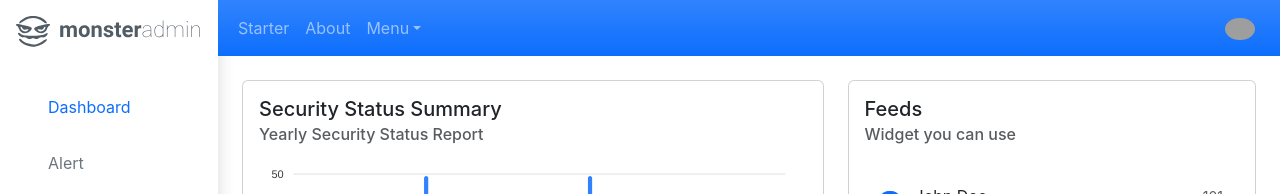
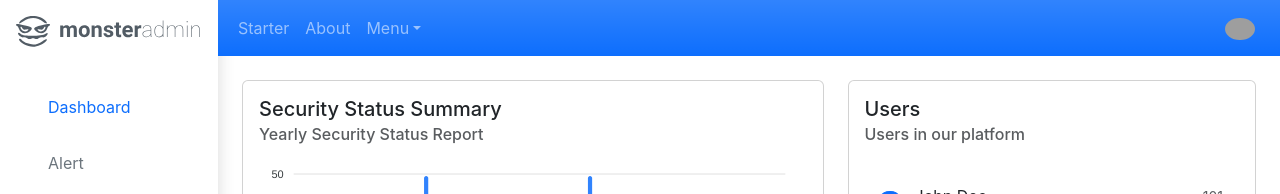
Before and after one commit to gayatri2/CodingChallenge_Group10_Frontend, a React (Create React App) app: page /starter in a window 1280 px wide. Shown: the top 194 px of the page. Built offline with nearby package versions, Linux system fonts and the light colour scheme; grey boxes are pictures that could not be loaded; the HTML template or start-up script is replaced by a standard one.

Commit message:
Added red filter as well

```diff
--- a/src/components/dashboard/Feeds.js
+++ b/src/components/dashboard/Feeds.js
@@ -50,9 +50,9 @@ const Feeds = () => {
     <div data-aos="fade-left"  data-aos-duration="1500">
     <Card>
       <CardBody>
-        <CardTitle tag="h5">Feeds</CardTitle>
+        <CardTitle tag="h5">Users</CardTitle>
         <CardSubtitle className="mb-2 text-muted" tag="h6">
-          Widget you can use
+          Users in our platform
         </CardSubtitle>
         <ListGroup flush className="mt-4">
           {FeedData.map((feed, index) => (
--- a/src/views/ui/Security/Security.js
+++ b/src/views/ui/Security/Security.js
@@ -85,6 +85,8 @@ export default function Security(props) {
     navigate(`gettradewithsecurity/${id}`)
   }
 
+  const currentDate = new Date();
+
   const filterSecurityData = (startDate, endDate) => {
     console.log(startDate, endDate);
     const fstartDate = new Date(startDate);
@@ -153,7 +155,7 @@ export default function Security(props) {
             <Tbody>
               {securityData.map((security, index) => {
                 return (
-                  <Tr key={security.id}>
+                  <Tr key={security.id} className={new Date(security.maturityDate) < currentDate ? 'past-date' : ''}>
                     <Th scope="row">{index + 1}</Th>
                     <Td>{security.coupon}</Td>
                     <Td>{security.cusip}</Td>
--- a/src/views/userprofile/MyAccount.css
+++ b/src/views/userprofile/MyAccount.css
@@ -8,6 +8,11 @@
   flex-direction: column;
   align-items: center;
 }
+
+.past-date {
+  background-color: red;
+}
+
 
 .user-header {
   text-align: center;
```
